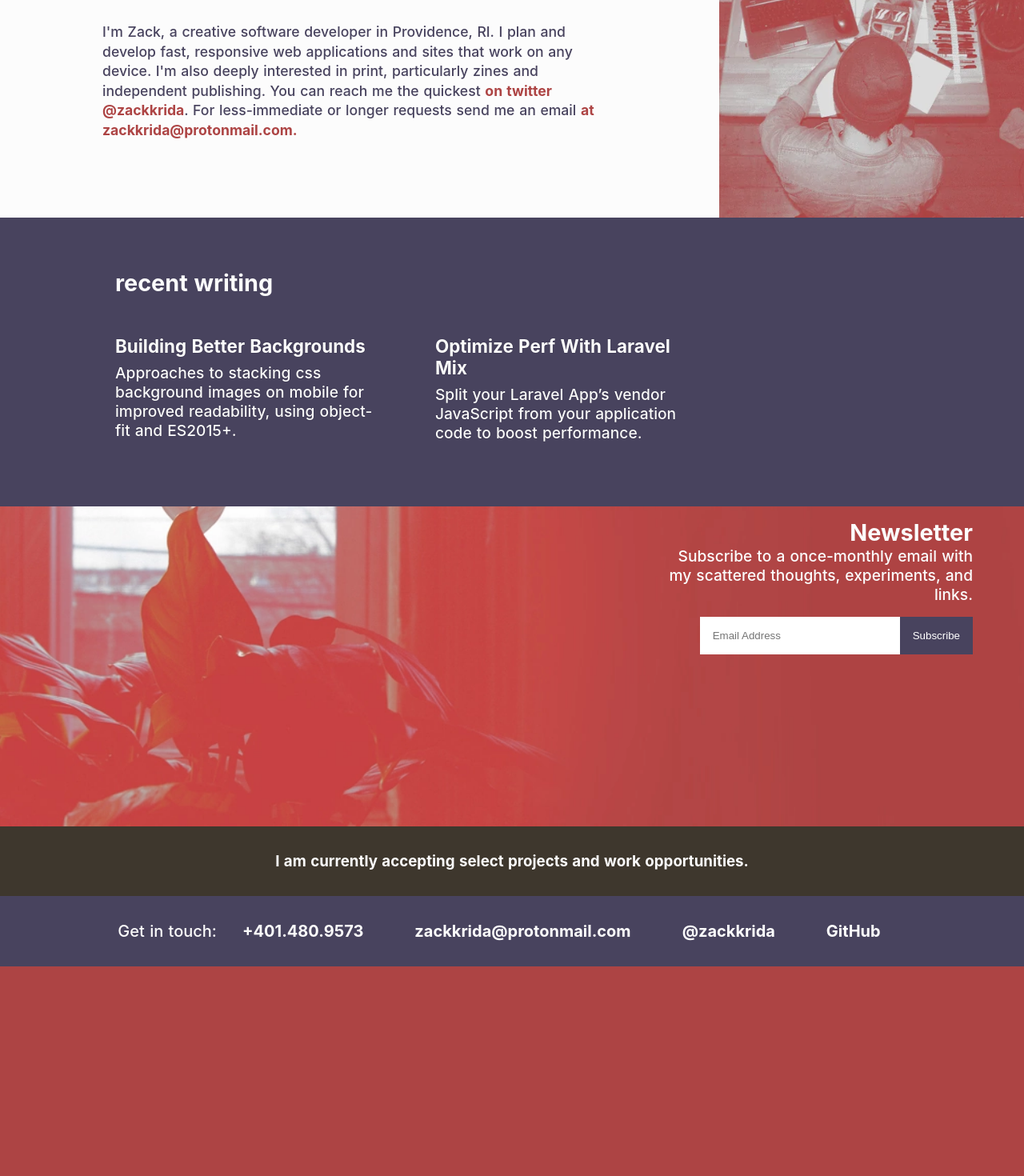
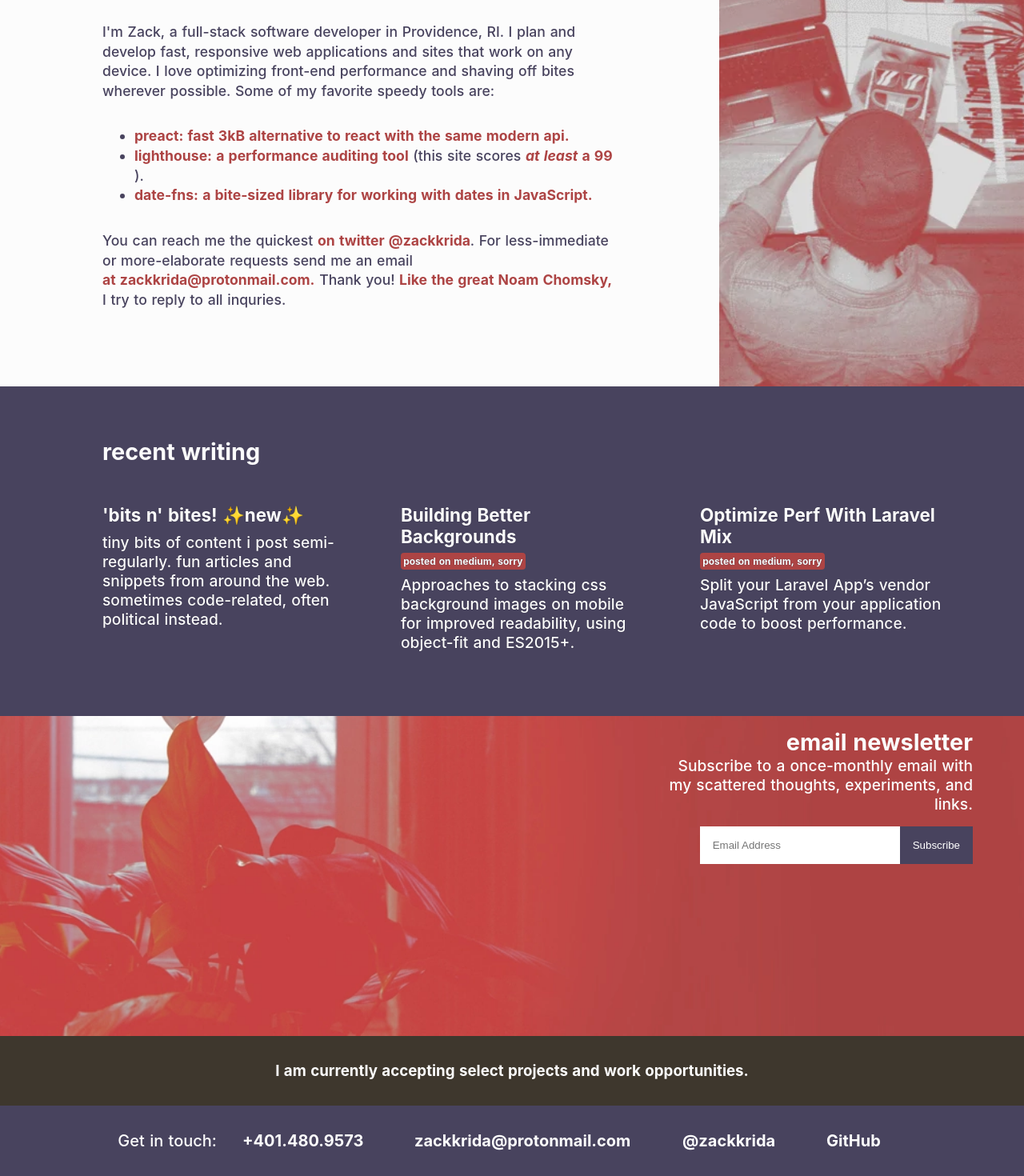
Before and after one commit to zackkrida/.com, a Vue app: page / in a window 1280 px wide. Shown: the part 137-1607 px from the top of the page at 80% size. Before the commit the page ends 1345 px from the top, so only its background shows below. Built offline with nearby package versions, Linux system fonts and the light colour scheme.

Commit message:
new bits section

```diff
--- a/src/App.vue
+++ b/src/App.vue
@@ -64,7 +64,22 @@ body {
 a {
   color: #ad4444;
   font-weight: 700;
+  display: inline-block;
+  will-change: transform;
   text-decoration: none;
+}
+
+p,
+ul {
+  a {
+    transition: 0.3s all cubic-bezier(0.175, 0.885, 0.32, 1.275);
+
+    &:hover {
+      background-color: #ad4444;
+      color: #fff;
+      transform: rotate(1deg);
+    }
+  }
 }
 
 .u-title {
@@ -107,6 +122,12 @@ a {
 
 .c-section--small {
   padding: 1rem;
+}
+
+@media (min-width: 900px) {
+  .c-section--content {
+    padding-left: 8rem;
+  }
 }
 
 img,
@@ -165,7 +186,7 @@ source {
   }
 }
 
-.page-enter,
+.page-enter-to,
 .page-leave-to {
   * {
     opacity: 0;
@@ -204,6 +225,10 @@ source {
   }
 }
 
+.u-plain-link {
+  color: inherit;
+}
+
 .sr-only {
   position: absolute;
   height: 1px;
@@ -214,4 +239,11 @@ source {
   -webkit-clip-path: polygon(0px 0px, 0px 0px, 0px 0px);
   overflow: hidden !important;
 }
+
+.badge {
+  background-color: #ad4444;
+  padding: 0.2rem;
+  font-size: 0.75rem;
+  border-radius: 4px;
+}
 </style>
--- a/src/components/Hero.vue
+++ b/src/components/Hero.vue
@@ -1,6 +1,5 @@
 <template>
   <header class="c-hero" :class="headerClass">
-
     <section class="c-hero__inner">
       <div>
         <h1>
@@ -11,9 +10,15 @@
         </h1>
 
         <div ref="hideContent" class="c-hero__content" :style="setStyle" :class="{ 'c-hero__content--hidden': small }">
-        <p>I'm Zack, a creative software developer in Providence, RI. I plan and develop fast, responsive web applications and sites that work on any device. I'm also deeply interested in print, particularly zines and independent publishing. You can reach me the quickest
-          <a href="http://www.twitter.com/zackkrida">on twitter @zackkrida</a>. For less-immediate or longer requests send me an email
-          <a href="mailto:zackkrida@protonmail.com"> at zackkrida@protonmail.com.</a>
+          <p>I'm Zack, a full-stack software developer in Providence, RI. I plan and develop fast, responsive web applications and sites that work on any device. I love optimizing front-end performance and shaving off bites wherever possible. Some of my favorite speedy tools are:</p>
+          <ul>
+            <li><a href="https://preactjs.com/">preact: fast 3kB alternative to react with the same modern api.</a></li>
+            <li><a href="https://developers.google.com/web/tools/lighthouse/">lighthouse: a performance auditing tool</a> (this site scores <a href="https://lighthouse-dot-webdotdevsite.appspot.com/lh/html?url=http://zackkrida.com"><i>at least</i> a 99</a>).</li>
+            <li><a href="https://date-fns.org/">date-fns: a bite-sized library for working with dates in JavaScript.</a></li>
+          </ul>
+          <p>You can reach me the quickest
+            <a href="http://www.twitter.com/zackkrida">on twitter @zackkrida</a>. For less-immediate or more-elaborate requests send me an email
+            <a href="mailto:zackkrida@protonmail.com"> at zackkrida@protonmail.com.</a> Thank you! <a href="https://medium.com/@ThatMrE/last-week-i-drunkenly-emailed-noam-chomsky-c1f968873a93">Like the great Noam Chomsky,</a> I try to reply to all inquries.
           </p>
         </div>
       </div>
@@ -25,7 +30,6 @@
         <img src="@/assets/img/zack-desk.jpg" alt="overhead view of me (Zack Krida) at my desk, with a cool monochromatic red color palette.">
       </picture>
     </router-link>
-
   </header>
 </template>
 
@@ -115,7 +119,8 @@ export default {
   max-width: 100%;
   transition: 0.4s all ease-in-out;
 
-  p {
+  p,
+  ul {
     margin-bottom: 2rem;
   }
 }
--- a/src/components/Hire.vue
+++ b/src/components/Hire.vue
@@ -8,7 +8,7 @@
 
 <script>
 export default {
-  name: 'hire'
+  name: 'hire',
 }
 </script>
 
--- a/src/components/Mailchimp.vue
+++ b/src/components/Mailchimp.vue
@@ -13,7 +13,7 @@
                     <div class="response" id="mce-success-response" style="display:none"></div>
                 </div>
                 <!-- real people should not fill this in and expect good things - do not remove this or risk form bot signups-->
-                <div  aria-hidden="true" style="position: absolute; left: -5000px;">
+                <div aria-hidden="true" style="position: absolute; left: -5000px;">
                     <label class="sr-only" for="mce-EMAIL">Enter your Email Address</label>
                     <input type="text" name="b_fb2252af4ac889bb06161fef3_e558a68b49" tabindex="-1" value="">
                 </div>
@@ -26,6 +26,11 @@
 <style lang="scss" scoped>
 form {
   margin-top: 1rem;
+  transition: 0.2s all cubic-bezier(0.68, -0.55, 0.265, 1.55);
+
+  &:hover {
+    transform: scale(1.2) rotate(1deg);
+  }
 }
 
 input:not([type='submit']) {
--- a/src/components/PostList.vue
+++ b/src/components/PostList.vue
@@ -1,14 +1,20 @@
 <template>
   <div v-tilt="tiltSettings" class="c-postlist">
     <article class="c-postlist-post">
+      <router-link class="u-plain-link" to="/bits-and-bites">
+        <h3>'bits n' bites! ✨new✨</h3>
+        <p>tiny bits of content i post semi-regularly. fun articles and snippets from around the web. sometimes code-related, often political instead.</p>
+      </router-link>
+    </article>
+    <article class="c-postlist-post">
       <a href="https://medium.com/@zackkrida/building-better-backgrounds-e8dad55943c">
-        <h3>Building Better Backgrounds</h3>
+        <h3>Building Better Backgrounds<br><small class="badge">posted on medium, sorry</small></h3>
         <p>Approaches to stacking css background images on mobile for improved readability, using object-fit and ES2015+.</p>
       </a>
     </article>
     <article class="c-postlist-post">
       <a href="https://medium.com/@zackkrida/optimize-performance-with-laravel-mix-1c93ea384322">
-        <h3>Optimize Perf With Laravel Mix</h3>
+        <h3>Optimize Perf With Laravel Mix<br><small class="badge">posted on medium, sorry</small></h3>
         <p>Split your Laravel App’s vendor JavaScript from your application code to boost performance.</p>
       </a>
     </article>
@@ -19,9 +25,9 @@
 export default {
   data() {
     return {
-      tiltSettings: { max: 10 }
+      tiltSettings: { max: 10 },
     }
-  }
+  },
 }
 </script>
 
--- a/src/components/Signup.vue
+++ b/src/components/Signup.vue
@@ -8,7 +8,7 @@
     </div>
 
     <div class="c-section__content">
-      <h2>Newsletter</h2>
+      <h2>email newsletter</h2>
       <p>
         Subscribe to a once-monthly email with my scattered thoughts, experiments, and links.
       </p>
--- a/src/components/SocialReel.vue
+++ b/src/components/SocialReel.vue
@@ -1,59 +1,42 @@
 <template>
-  <div class="c-social-reel__wrap">
-    <div class="c-social-reel">
-      <ul>
+  <aside class="c-social-reel__wrap">
+      <ul class="c-social-reel">
         <li>Get&nbsp;in&nbsp;touch:</li>
         <li>
-          <a href="tel://14014809573">+401.480.9573</a>
+          <a class="social-reel__link" href="tel://14014809573">+401.480.9573</a>
         </li>
         <li>
-          <a href="mailto:zackkrida@protonmail.com">zackkrida@protonmail.com</a>
+          <a class="social-reel__link" href="mailto:zackkrida@protonmail.com">zackkrida@protonmail.com</a>
         </li>
         <li>
-          <a href="https://twitter.com/zackkrida">@zackkrida</a>
+          <a class="social-reel__link" href="https://twitter.com/zackkrida">@zackkrida</a>
         </li>
         <li>
-          <a href="https://github.com/zackkrida">GitHub</a>
+          <a class="social-reel__link" href="https://github.com/zackkrida">GitHub</a>
         </li>
       </ul>
-    </div>
-  </div>
+  </aside>
 </template>
 
 <style lang="scss">
 .c-social-reel {
-  width: 100%;
+  align-items: center;
   background-color: #48435e;
   color: #fcfcfc;
+  display: flex;
+  font-size: 1.25rem;
   font-weight: 700;
-  font-size: 1.25rem;
+  justify-content: center;
+  list-style: none;
+  margin: 0 auto;
   overflow-x: scroll;
+  padding: 0;
   position: relative;
+  width: 100%;
 
-  ul {
-    display: block;
-    padding: 0;
-    list-style: none;
-    display: flex;
-    justify-content: center;
-    align-items: center;
-    margin: 0 auto;
-
-    @media (max-width: 900px) {
-      justify-content: flex-start;
-      padding: 0 2rem;
-    }
-  }
-
-  a {
-    color: inherit;
-    text-decoration: none;
-    display: block;
-    padding: 2rem;
-
-    @media (max-width: 900px) {
-      padding: 1rem;
-    }
+  @media (max-width: 900px) {
+    justify-content: flex-start;
+    padding: 0 2rem;
   }
 }
 
@@ -70,4 +53,24 @@
     right: 0;
   }
 }
+
+.social-reel__link {
+  color: inherit;
+  text-decoration: none;
+  display: block;
+  padding: 2rem;
+  transition: 0.2s all cubic-bezier(0.68, -0.55, 0.265, 1.55);
+
+  &:hover {
+    transform: scale(1.05) rotate(-2deg);
+  }
+
+  *:nth-child(even) > &:hover {
+    transform: scale(1.2) rotate(2deg);
+  }
+
+  @media (max-width: 900px) {
+    padding: 1rem;
+  }
+}
 </style>
--- a/src/router.js
+++ b/src/router.js
@@ -9,19 +9,24 @@ export default new Router({
     if (savedPosition) {
       return savedPosition
     } else {
-      // return { x: 0, y: 0 }
+      return { x: 0, y: 0 }
     }
   },
   routes: [
     {
       path: '/',
       name: 'home',
-      component: () => import('./views/Home')
+      component: () => import('./views/Home'),
     },
     {
       path: '/hire',
       name: 'hire',
-      component: () => import('./views/Hire')
-    }
-  ]
+      component: () => import('./views/Hire'),
+    },
+    {
+      path: '/bits-and-bites',
+      name: "'bits and bites",
+      component: () => import('./views/Bits'),
+    },
+  ],
 })
--- /dev/null
+++ b/src/views/Bits.vue
@@ -0,0 +1,33 @@
+<template>
+  <div class="c-section c-section--content u-bg--accent">
+    <h1 class="u-display-1">bits n' bites</h1>
+    <p>because i never actually use twitter.</p>
+    <ul>
+      <li><time>11/21/18</time>JavaScript is <a href="https://2018.stateofjs.com/demographics/gender-breakdown">even more of a boys' club</a> than i would've guessed</li>
+      <li><time>11/20/18</time>jamie.builds <a href="https://github.com/jamiebuilds/jamie.build/blob/master/block-sites.js">blocks direct traffic from reddit and hacker news</a> on his portfolio site</li>
+      <li><time>1/12/18</time>remember: <a href="https://www.independent.co.uk/news/world/americas/us-politics/bernie-sanders-us-presidential-election-win-donald-trump-won-democratic-nomination-hillary-clinton-a8029926.html">bernie would have won</a></li>
+    </ul>
+  </div>
+</template>
+
+<style scoped>
+ul {
+  max-width: 100%;
+  padding-left: 1.25rem;
+  width: 500px;
+}
+
+li {
+  margin-bottom: 1.25rem;
+}
+
+a {
+  display: inline;
+}
+
+time {
+  margin-right: 0.25rem;
+  display: inline-block;
+  font-weight: bold;
+}
+</style>
--- a/src/views/Home.vue
+++ b/src/views/Home.vue
@@ -1,5 +1,5 @@
 <template>
-  <div class="c-section c-section--posts u-bg--accent">
+  <div class="c-section c-section--content u-bg--accent">
     <h2>recent writing</h2>
     <post-list />
   </div>
@@ -11,15 +11,7 @@ import PostList from '@/components/PostList'
 export default {
   name: 'latest-posts',
   components: {
-    PostList
-  }
+    PostList,
+  },
 }
 </script>
-
-<style>
-@media (min-width: 900px) {
-  .c-section--posts {
-    padding-left: 9rem;
-  }
-}
-</style>
```
Also changed, not shown: src/views/Hire.vue (+11 -10 lines), public/manifest.json. Lines whose indentation alone changed are shown as unchanged.
